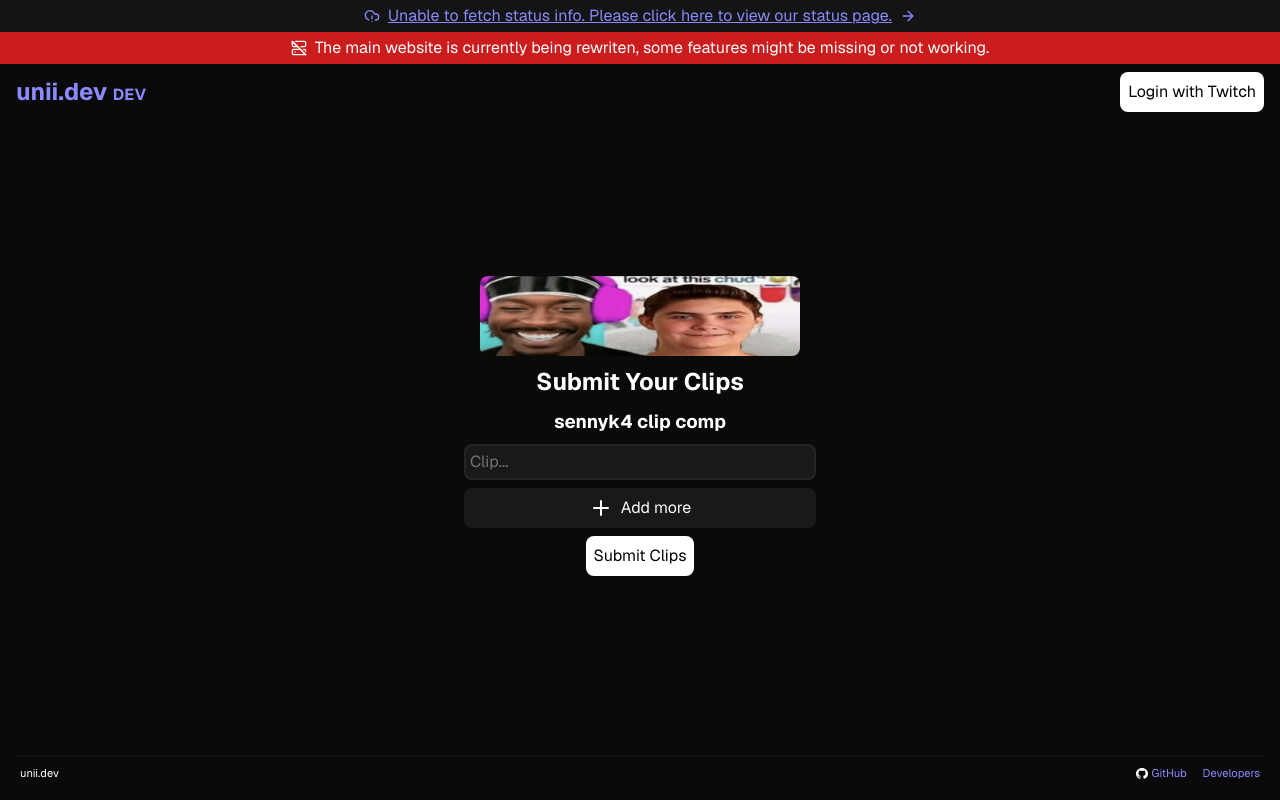
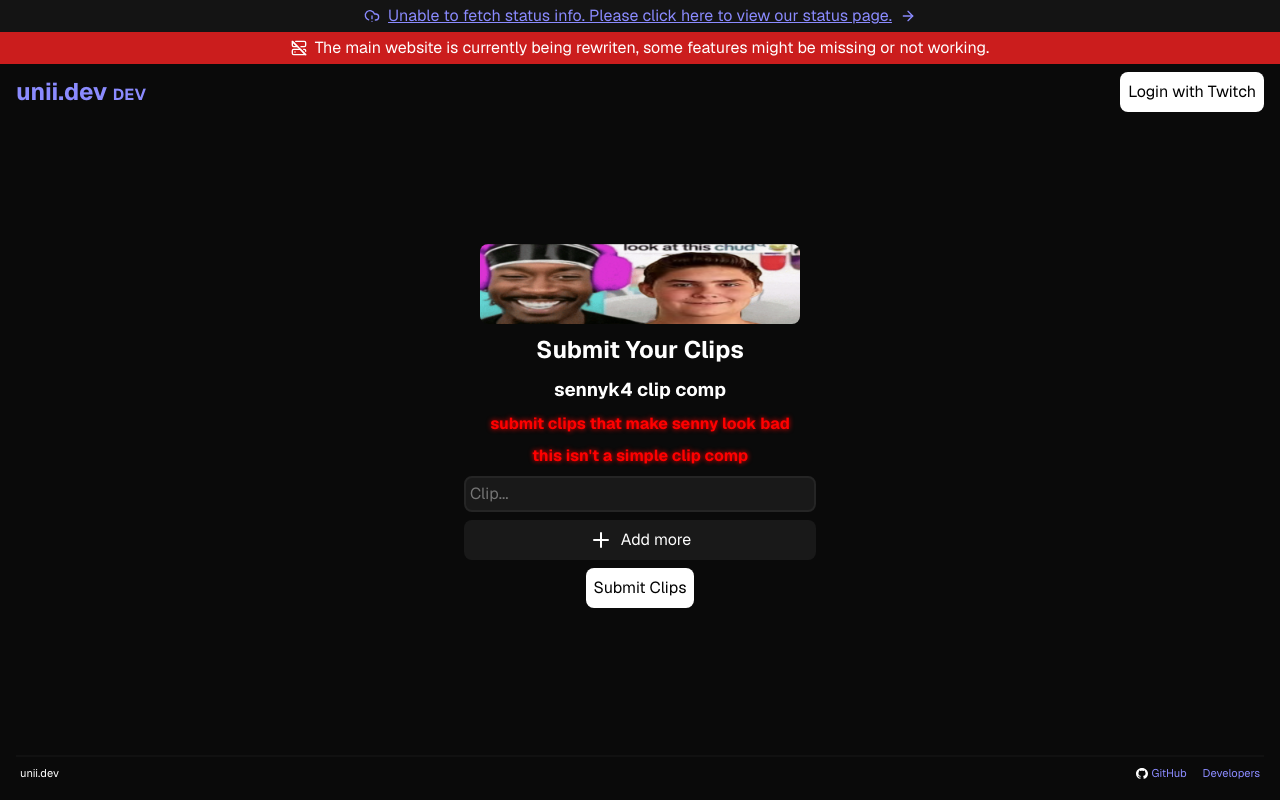
Before and after one commit to Fiszh/uniiDev, a SvelteKit app in the folder site/: page /clip in a window 1280 px wide. Built offline with nearby package versions, Linux system fonts and the light colour scheme; no server answers.

Commit message:
Update +page.svelte

```diff
--- a/site/src/routes/clip/+page.svelte
+++ b/site/src/routes/clip/+page.svelte
@@ -47,6 +47,8 @@
 
   <h1>Submit Your Clips</h1>
   <h3>sennyk4 clip comp</h3>
+  <h4 class="flashing">submit clips that make senny look bad</h4>
+  <h4 class="flashing">this isn't a simple clip comp</h4>
 
   <section id="clips">
     {#each clips as _, index (index)}
@@ -90,4 +92,19 @@
       overflow-y: auto;
     }
   }
+
+  .flashing {
+    color: red;
+    animation: flash 1.2s linear infinite;
+  }
+
+  @keyframes flash {
+    0%,
+    100% {
+      text-shadow: 0 0 8px rgba(255, 0, 0, 1);
+    }
+    50% {
+      text-shadow: 0 0 0 rgb(255, 0, 0);
+    }
+  }
 </style>
```
